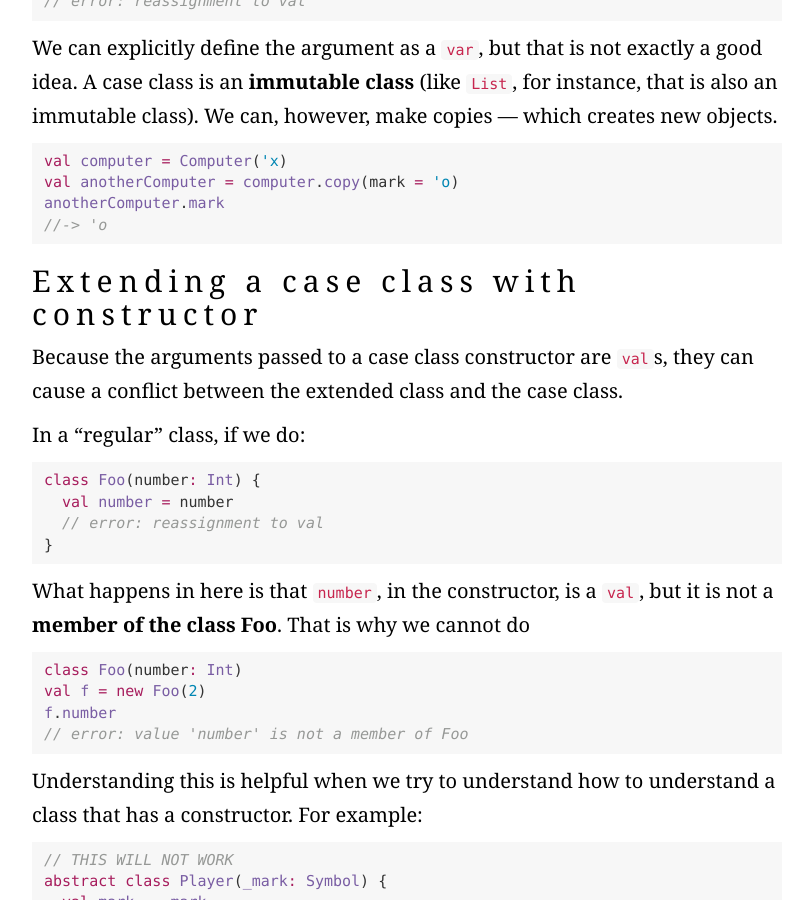
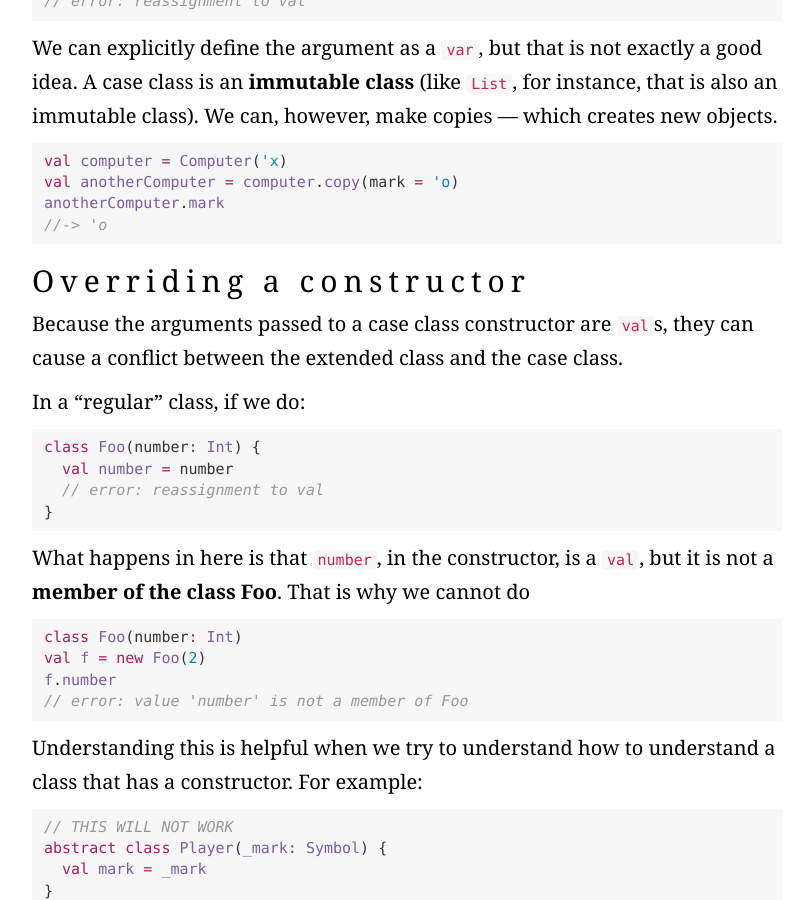
Before and after one commit to pwdd/pwdd.github.io, a Jekyll site: the page built from _posts/2017-01-15-what-is-case-class-in-scala.md, in a window 1280 px wide and 900 px high, scrolled down 1846 px. Shown: the whole window, without its empty margins (233-1040 px from the left). Built offline with Jekyll 4.4.1, drawn with Linux system fonts in a browser that asks for light colours; nearby versions of some CDN libraries; some web fonts are replaced.

Commit message:
constructor2

````diff
--- a/_posts/2017-01-15-what-is-case-class-in-scala.md
+++ b/_posts/2017-01-15-what-is-case-class-in-scala.md
@@ -80,7 +80,7 @@ anotherComputer.mark
 //-> 'o
 ```
 
-## Extending a case class with constructor
+## Overriding a constructor
 
 Because the arguments passed to a case class constructor are `val`s, they can cause a conflict between the extended class and the case class.
 
````
